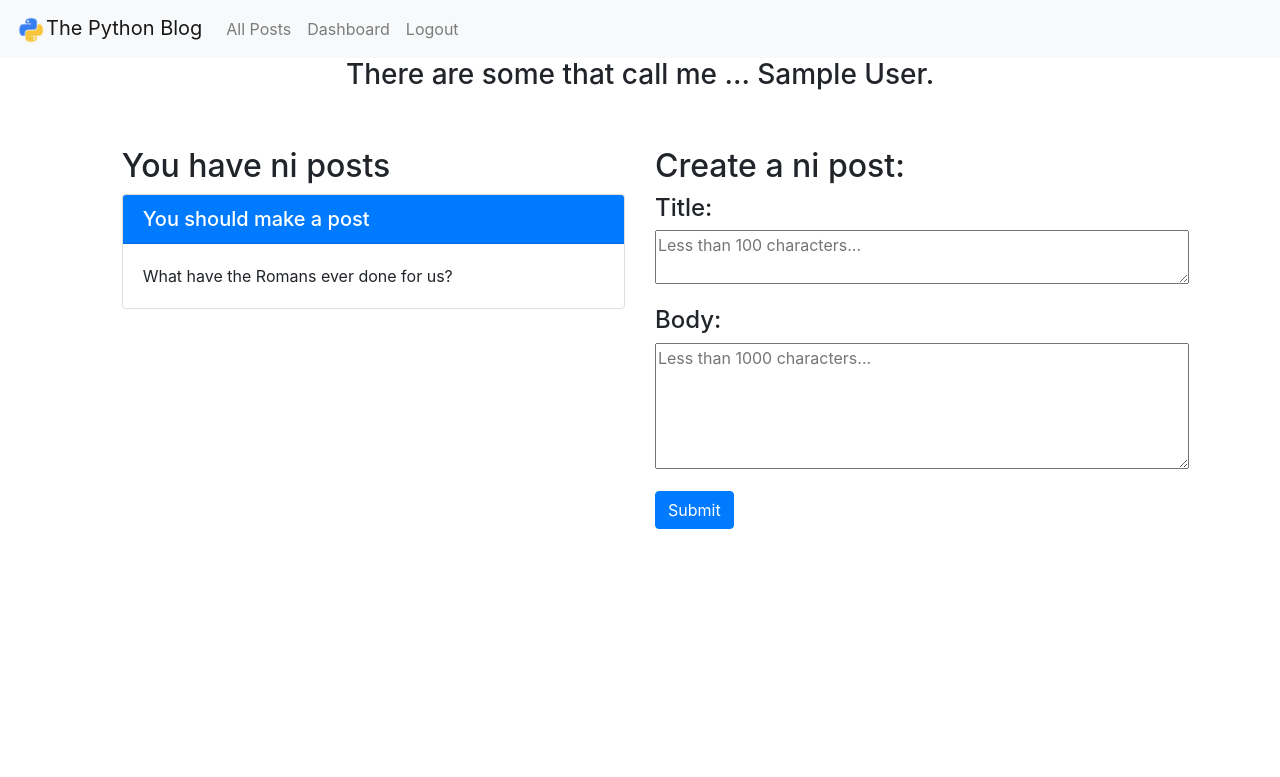
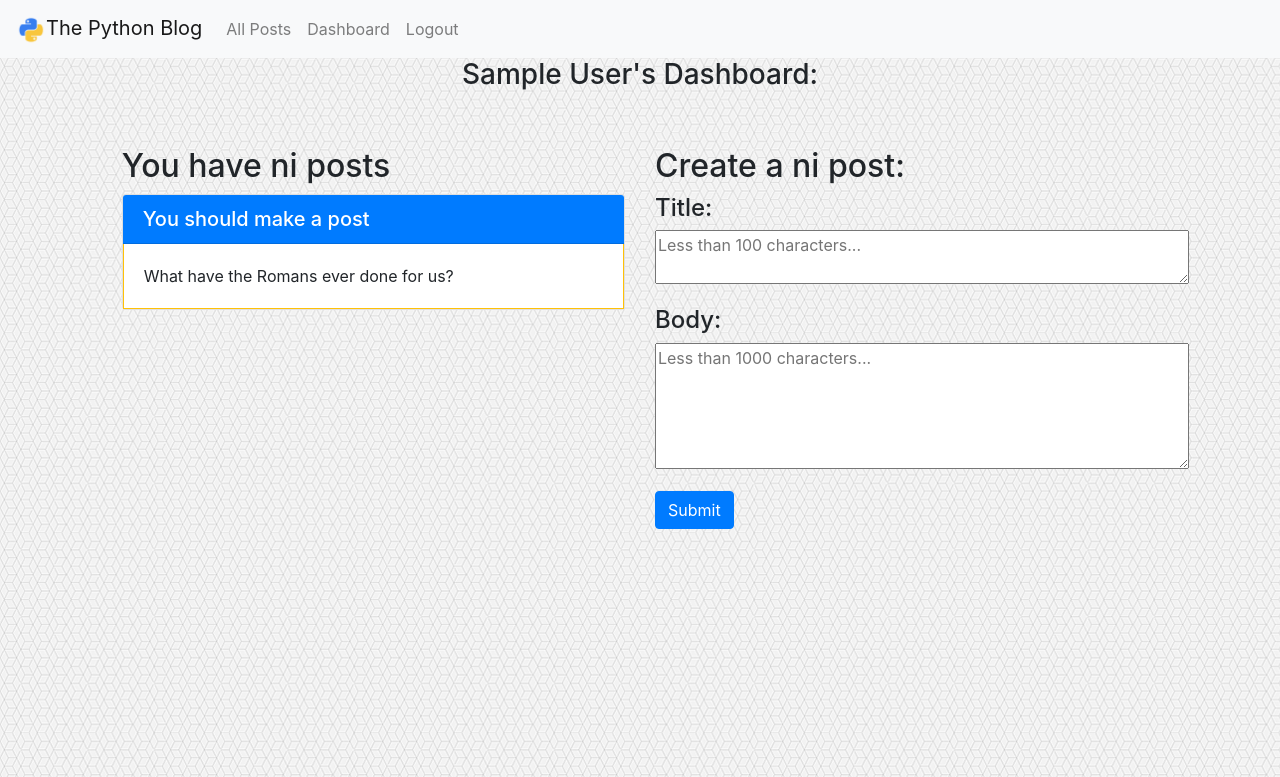
Before and after one commit to mijofields/python_CRUD, a Flask app: template templates/home.html in a window 1280 px wide. Shown: the top 777 px of the page. Run offline with Flask 2, Linux system fonts and the light colour scheme; the template is opened without the code that fills it, so the values that code supplies are empty; the visitor is signed in with stand-in values (Sample User, id 1); parts of the project's set-up code (start-up, migrations or seed data) failed here and were passed over; some libraries are stand-ins or nearby versions.

Commit message:
adding background css, removing whitespace from text boxes and adding strip() method to strings

```diff
--- a/app.py
+++ b/app.py
@@ -82,11 +82,11 @@ def register():
         return render_template('register.html')
 
     elif request.method == 'POST' and form.validate():
-        firstname = form.firstname.data
-        lastname = form.lastname.data
-        username = form.username.data
-        email = form.email.data
-        passwordActual = form.passwordActual.data
+        firstname = form.firstname.data.strip()
+        lastname = form.lastname.data.strip()
+        username = form.username.data.strip()
+        email = form.email.data.strip()
+        passwordActual = form.password.data.strip()
         passwordHash = generate_password_hash(passwordActual)
         cur = mysql.connection.cursor()
         cur.execute("INSERT INTO users (firstname, lastname, username, email, passwordActual, passwordHash) VALUES (%s, %s, %s, %s, %s, %s)", [firstname, lastname, username, email, passwordActual, passwordHash])
@@ -144,8 +144,8 @@ def editpost(postid):
     form = ArticleForm(request.form)
 
     if request.method == 'POST' and form.validate():
-        title = form.title.data
-        body = form.body.data
+        title = form.title.data.strip()
+        body = form.body.data.strip()
         cur = mysql.connection.cursor()
         cur.execute("UPDATE posts SET title=%s, body=%s WHERE postid=%s", [title, body, postid])
         mysql.connection.commit()
@@ -182,8 +182,8 @@ def homepage(username):
         return render_template('home.html', posts=posts, count=count)
 
     elif request.method == 'POST' and form.validate():
-        title = form.title.data
-        body = form.body.data
+        title = form.title.data.strip()
+        body = form.body.data.strip()
         cur = mysql.connection.cursor()
         cur.execute("INSERT INTO posts (title, body, userid) VALUES (%s, %s, %s)", [title, body, session['userid']]),
         mysql.connection.commit()
--- /dev/null
+++ b/static/style.css
@@ -0,0 +1,3 @@
+body {
+    background-image: url('qbkls.png');
+ }
--- a/templates/base.html
+++ b/templates/base.html
@@ -5,9 +5,8 @@
     <meta name="viewport" content="width=device-width, initial-scale=1.0">
     <meta http-equiv="X-UA-Compatible" content="ie=edge">
     <link rel="stylesheet" href="https://maxcdn.bootstrapcdn.com/bootstrap/4.0.0/css/bootstrap.min.css" integrity="sha384-Gn5384xqQ1aoWXA+058RXPxPg6fy4IWvTNh0E263XmFcJlSAwiGgFAW/dAiS6JXm" crossorigin="anonymous">
-
-
-<link rel="shortcut icon" href={{url_for('static', filename="python.ico")}} type="image/x-icon" border="0"/>
+    <link rel="stylesheet" href={{url_for('static', filename="style.css")}}>
+    <link rel="shortcut icon" href={{url_for('static', filename="python.ico")}} type="image/x-icon" border="0"/>
     <title>The Python Blog</title>
 </head>
 <body>
--- a/templates/home.html
+++ b/templates/home.html
@@ -9,7 +9,7 @@
 
 
 <div class="container-fluid">
-    <h3 class="text-center">There are some that call me ... {{session['firstname']}}.</h3>
+    <h3 class="text-center">{{session['firstname']}}'s Dashboard:</h3>
     <br><br>
 
 {% with messages = get_flashed_messages() %}
@@ -36,12 +36,12 @@
       </div>
 
       <div>
-        <div class="card-body" id={{post.postid}}body >
+        <div class="card-body border border-warning border-top-0" id={{post.postid}}body >
             {{post.body}}
         <div class="text-danger font-italic">
           {{post.date}}
         </div>
-        <button type="button" class="btn btn-warning edit" data-id={{post.postid}} data-title={{post.title}} data-body={{post.body}}>Edit</button>
+        <button type="button" class="btn btn-warning edit" data-id={{post.postid}}>Edit</button>
         <button type="button" class="btn btn-danger delete" data-id={{post.postid}}>Delete</button>
         </div>
 
@@ -68,7 +68,7 @@
         </div>
 
         <div>
-          <div class="card-body">
+          <div class="card-body border border-warning border-top-0">
               What have the Romans ever done for us?
 
           </div>
--- a/templates/index.html
+++ b/templates/index.html
@@ -70,7 +70,7 @@
       </div>
 
       <div>
-        <div class="card-body" data-id={{post.postid}}>
+        <div class="card-body border border-warning border-top-0" data-id={{post.postid}}>
             {{post.body}}
         <div class="text-danger font-italic">
             {{post.firstname}} {{post.lastname}}, {{post.date}}
```
Also changed, not shown: templates/edit_post.html (+2 -6 lines), static/qbkls.png (added).
